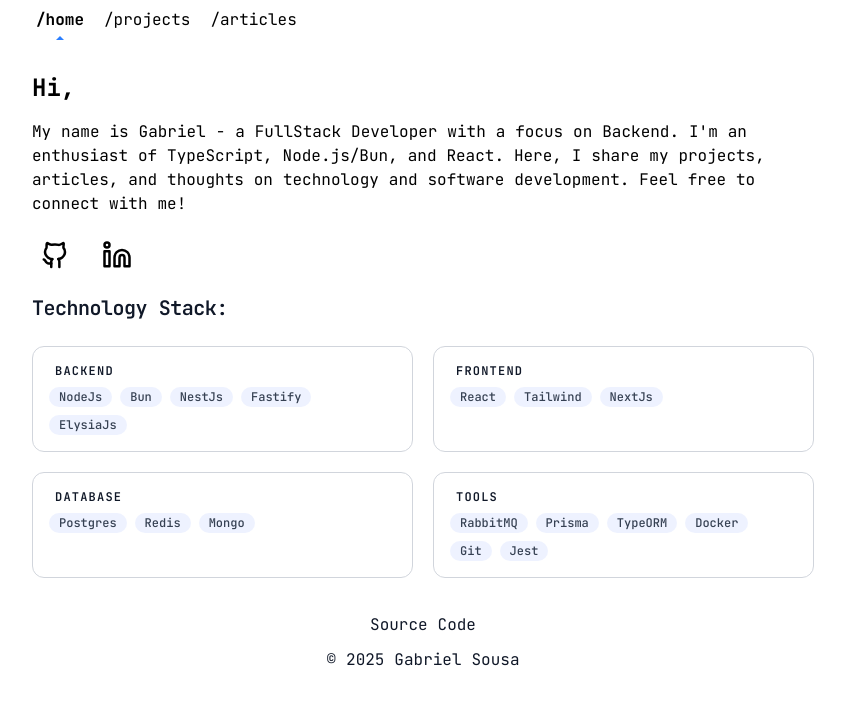
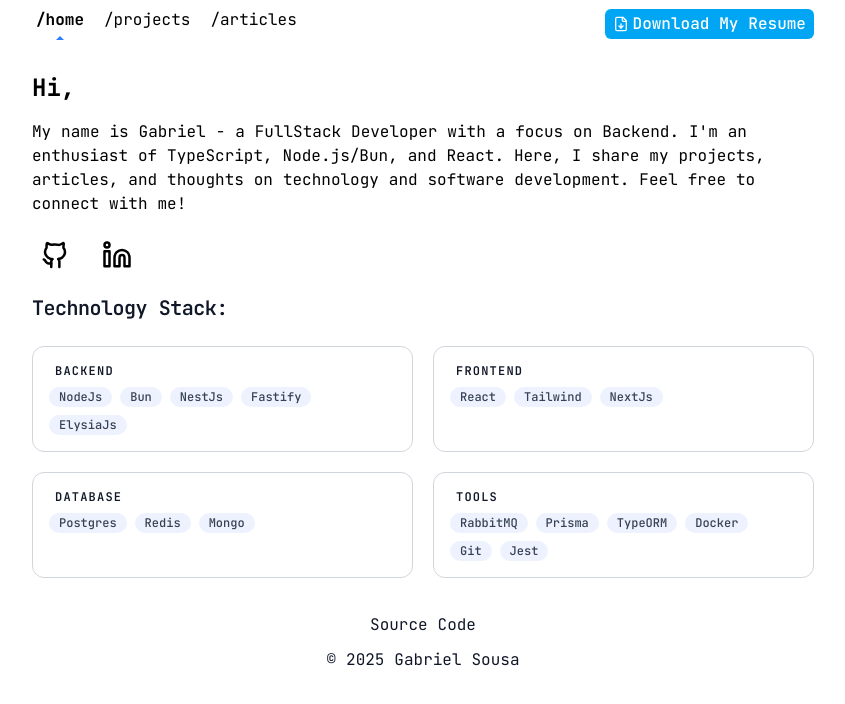
Before and after one commit to gsousa12/portfolio, a React (Vite) app: page /home in a window 1280 px wide. Shown: the top 704 px of the page, without its empty margins (217-1062 px from the left). Built offline with nearby package versions, Linux system fonts and the light colour scheme.

Commit message:
Update text labels to English and uncomment DownloadResumeButton in Header component

```diff
--- a/src/shared/components/back-to-top/BackToTop.tsx
+++ b/src/shared/components/back-to-top/BackToTop.tsx
@@ -33,7 +33,7 @@ export const BackToTop = () => {
            isMobile ? " bottom-8 right-8" : "right-8 top-8 flex"
          }`}
       >
-        ▲ {!isMobile && "Voltar ao topo"}
+        ▲ {!isMobile && "Back to top"}
       </button>
     </>
   );
--- a/src/shared/components/download-resume/DownloadResumeButton.tsx
+++ b/src/shared/components/download-resume/DownloadResumeButton.tsx
@@ -15,7 +15,7 @@ export const DownloadResumeButton = memo(() => {
       "
     >
       <FileDown className="w-4 h-4" />
-      <span className="hidden sm:inline-block">Baixe meu currículo</span>
+      <span className="hidden sm:inline-block">Download My Resume</span>
     </a>
   );
 });
--- a/src/shared/components/header/Header.tsx
+++ b/src/shared/components/header/Header.tsx
@@ -1,12 +1,12 @@
 import { menuItemsData } from "@datas/menu-items-data";
 import { HeaderMenuItems } from "@components/header-menu-items/HeaderMenuItems";
-// import { DownloadResumeButton } from "../download-resume/DownloadResumeButton";
+import { DownloadResumeButton } from "../download-resume/DownloadResumeButton";
 
 export const Header = () => {
   return (
     <header className="flex items-center justify-between">
       <HeaderMenuItems menuItems={menuItemsData} />
-      {/* <DownloadResumeButton /> */}
+      <DownloadResumeButton />
     </header>
   );
 };
```
Also changed, not shown: 1 other file (tests, documents, lock files or other folders).
